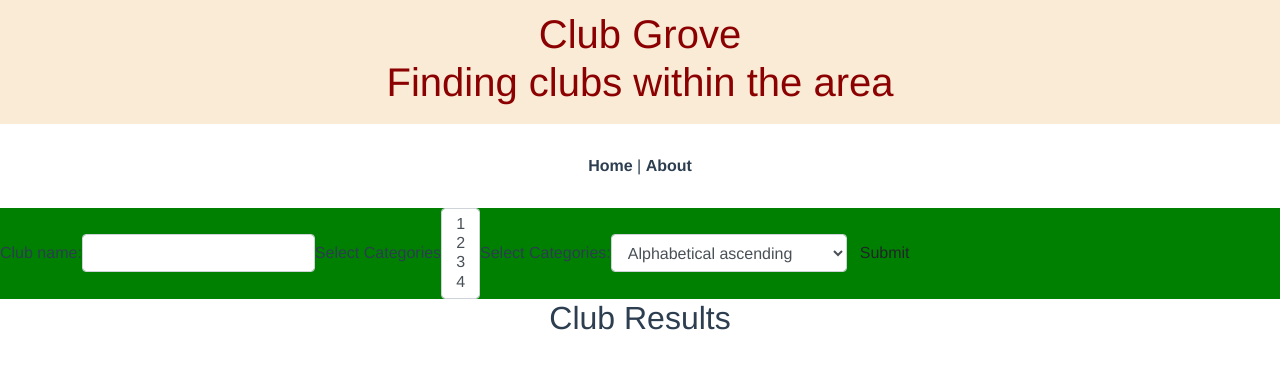
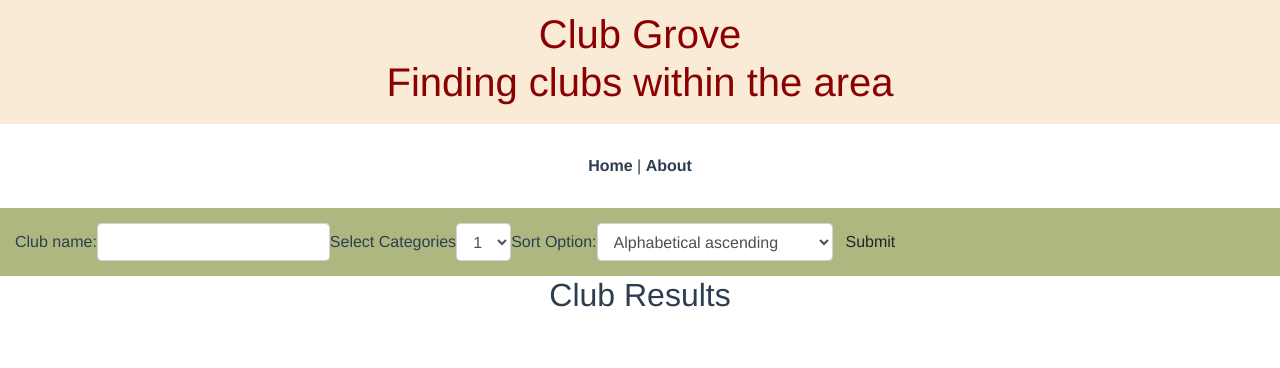
Before and after one commit to Lleeshen/ClubGrove, a Vue app in the folder frontend/: page /club in a window 1280 px wide. Shown: the top 368 px of the page. Built offline with nearby package versions, Linux system fonts and the light colour scheme.

Commit message:
Color background for search bar

```diff
--- a/frontend/src/views/ClubSearch.vue
+++ b/frontend/src/views/ClubSearch.vue
@@ -8,7 +8,7 @@
         </div>
         <div class="form-group">
           <label for="clubCat">Select Categories</label>
-          <select multiple class="form-control" id="clubCat">
+          <select class="form-control" id="clubCat">
             <option>1</option>
             <option>2</option>
             <option>3</option>
@@ -17,7 +17,7 @@
           </select>
         </div>
         <div class="form-group">
-          <label for="clubSort">Select Categories:</label>
+          <label for="clubSort">Sort Option:</label>
           <select class="form-control" id="clubSort">
             <option>Alphabetical ascending</option>
             <option>Alphabetical descending</option>
@@ -42,11 +42,12 @@ export default {
 <style scoped>
 #searchBar {
   height: auto;
-  background-color: green;
+  background-color: #AFB781;
 }
 
 form {
   margin: 0 auto;
+  padding: 15px 15px;
 }
 
 </style>
```
